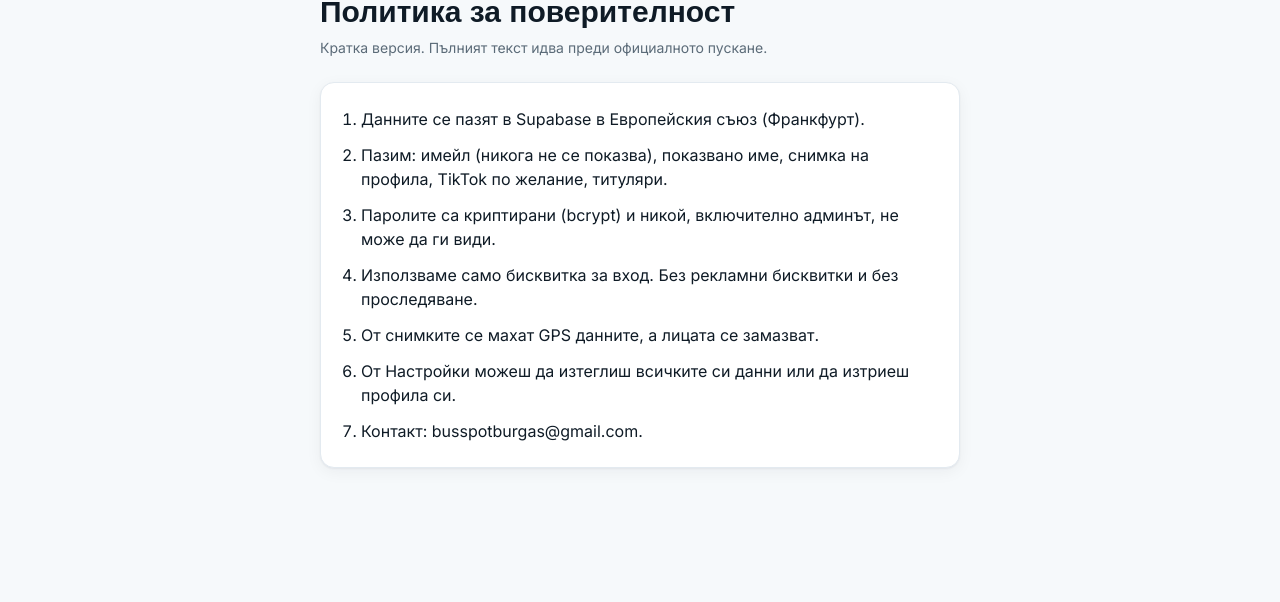
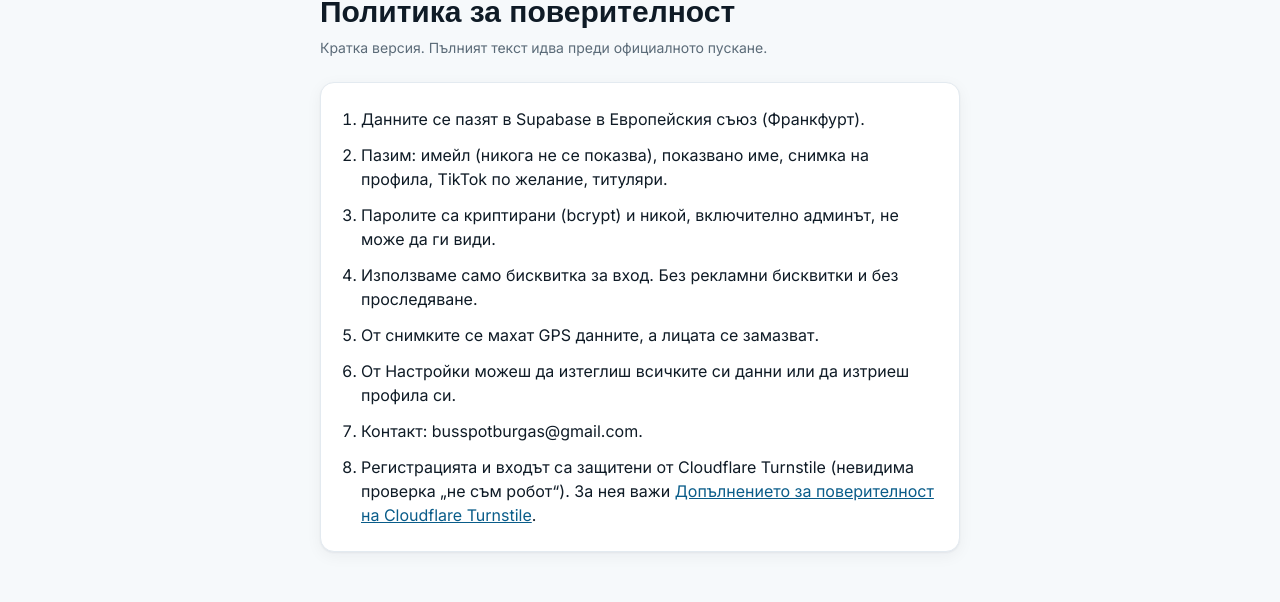
Before and after one commit to BusSpotBurgas/busspotburgas-site, a Next.js app: page /bg/privacy in a window 1280 px wide. Shown: the part 111-713 px from the top of the page. Built offline with nearby package versions, Linux system fonts and the light colour scheme; no server answers; a web font is replaced by a local one.

Commit message:
Поверителност: препратка към условията на Cloudflare Turnstile

```diff
--- a/src/components/Legal.tsx
+++ b/src/components/Legal.tsx
@@ -52,6 +52,22 @@ export function LegalPage({ kind, lang, title, draft }: { kind: "rules" | "priva
         {items.map((x) => (
           <li key={x}>{x}</li>
         ))}
+        {kind === "privacy" && (
+          <li>
+            {lang === "bg"
+              ? "Регистрацията и входът са защитени от Cloudflare Turnstile (невидима проверка „не съм робот“). За нея важи "
+              : "Sign-up and login are protected by Cloudflare Turnstile (an invisible \"not a robot\" check). It is covered by the "}
+            <a
+              href="https://www.cloudflare.com/turnstile-privacy-policy/"
+              target="_blank"
+              rel="noopener noreferrer"
+              className="text-sea-600 underline"
+            >
+              {lang === "bg" ? "Допълнението за поверителност на Cloudflare Turnstile" : "Cloudflare Turnstile Privacy Addendum"}
+            </a>
+            .
+          </li>
+        )}
       </ol>
     </div>
   );
```
